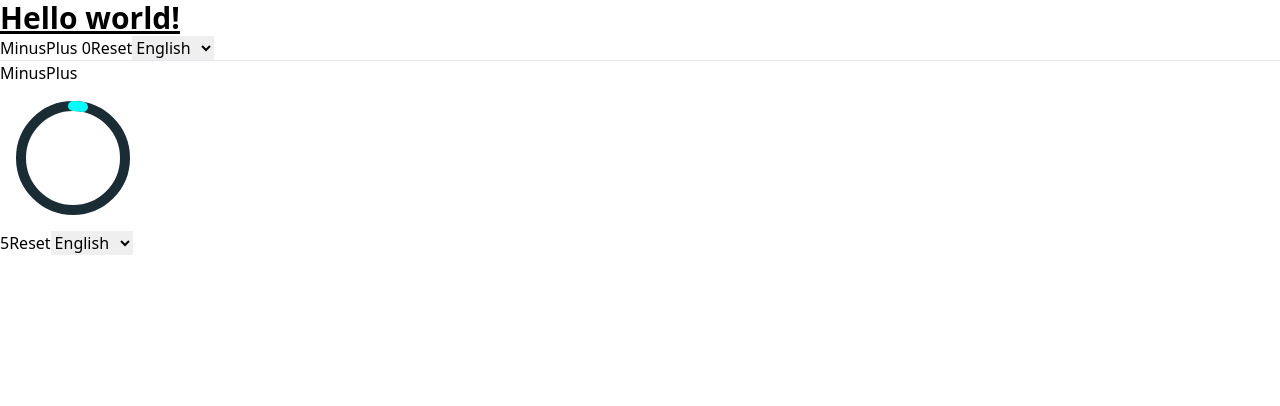
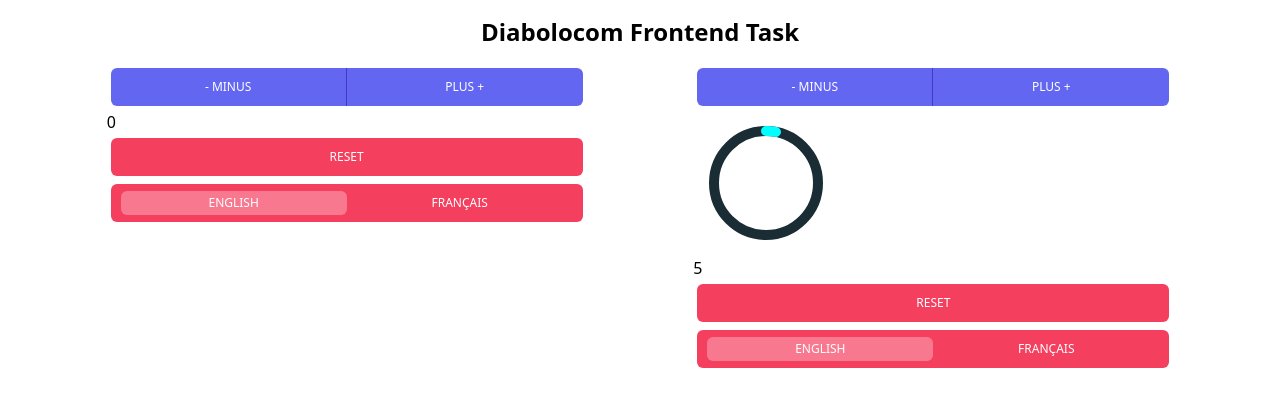
Before and after one commit to doic/diabolocom-frontend-task, a Vue app: page / in a window 1280 px wide. Shown: the top 406 px of the page. Built offline with nearby package versions, Linux system fonts and the light colour scheme.

Commit message:
Tailwind styling

```diff
--- a/src/App.vue
+++ b/src/App.vue
@@ -3,21 +3,22 @@ import CounterButtons from './components/CounterButtons.vue'
 import CounterDisplay from './components/CounterDisplay.vue'
 import CounterReset from './components/CounterReset.vue'
 import LocaleSwitcher from './components/LocaleSwitcher.vue'
-
 </script>
 <template>
-  <h1 class="text-3xl font-bold underline">
-    Hello world!
-  </h1>
-
+  <h1 class="xs:text-xl md:text-2xl text-center m-4 font-bold">Diabolocom Frontend Task</h1>
+  <div class="flex flex-col xs:flex-row justify-evenly">
+    <div class="relative flex flex-col w-full xs:w-1/2 max-w-[30rem]">
       <CounterButtons />
       <CounterDisplay />
       <CounterReset />
       <LocaleSwitcher />
-  <hr />
+    </div>
 
+    <div class="relative flex flex-col w-full xs:w-1/2 max-w-[30rem]">
       <CounterButtons counterId="1" />
       <CounterDisplay counterId="1" min="0" max="10" value="5" />
       <CounterReset counterId="1" />
       <LocaleSwitcher counterId="1" />
+    </div>
+  </div>
 </template>
--- a/src/components/CounterButtons.vue
+++ b/src/components/CounterButtons.vue
@@ -10,8 +10,16 @@ import { translations } from './translations'
 
 </script>
 <template>
-	<button class="decrement" :disabled="store.isMin(counterId)" @click="store.decrement(counterId)">{{
-		translations[store.getLocale(counterId)].minus }}</button>
-	<button class="increment" :disabled="store.isMax(counterId)" @click="store.increment(counterId)">{{
-		translations[store.getLocale(counterId)].plus }}</button>
+	<div class="grid grid-cols-2 rounded-md bg-primary-500 m-1" role="group">
+		<button :disabled="store.isMin(counterId)" @click="store.decrement(counterId)"
+			class="rounded-l border-primary-700 border-r p-2.5 text-xs font-medium uppercase leading-normal text-white transition duration-150 ease-in-out disabled:text-opacity-70 disabled:bg-primary-400 disabled:hover:bg-primary-400 hover:bg-primary-600 active:bg-primary-700">
+			- {{
+				translations[store.getLocale(counterId)].minus }}
+		</button>
+		<button :disabled="store.isMax(counterId)" @click="store.increment(counterId)"
+			class="rounded-r p-2.5 text-xs font-medium uppercase leading-normal text-white transition duration-150 ease-in-out disabled:text-opacity-70 disabled:bg-primary-400 disabled:hover:bg-primary-400 hover:bg-primary-600 active:bg-primary-700">
+			{{
+				translations[store.getLocale(counterId)].plus }} +
+		</button>
+	</div>
 </template>
--- a/src/components/CounterReset.vue
+++ b/src/components/CounterReset.vue
@@ -10,5 +10,8 @@ import { translations } from './translations'
 
 </script>
 <template>
-	<button @click="store.reset(counterId)">{{ translations[store.getLocale(counterId)].reset }}</button>
+	<button @click="store.reset(counterId)"
+		class="rounded-md m-1 p-2.5 text-xs font-medium uppercase leading-normal text-white transition duration-150 ease-in-out bg-secondary-500 hover:bg-secondary-600 active:bg-secondary-700">
+		{{ translations[store.getLocale(counterId)].reset }}
+	</button>
 </template>
--- a/src/components/LocaleSwitcher.vue
+++ b/src/components/LocaleSwitcher.vue
@@ -7,8 +7,13 @@ const { counterId } = withDefaults(defineProps<{
 })
 </script>
 <template>
-	<select @change="store.switch(counterId)">
-		<option value="en">English</option>
-		<option value="fr">Français</option>
-	</select>
+	<label
+		class="cursor-pointer rounded-md p-2.5 m-1 text-xs font-medium uppercase leading-normal text-white bg-secondary-500 hover:bg-secondary-600">
+		<input @change="store.switch(counterId)" type="checkbox" class="peer sr-only" />
+		<div
+			class="relative grid grid-cols-2 transition duration-150 ease-in-out items-center  after:absolute  after:h-6 after:w-1/2 after:rounded-md after:bg-white/30 after:transition-all after:content-[''] peer-checked:after:translate-x-full peer-focus:outline-none ">
+			<span class="text-center">English</span>
+			<span class="text-center">Français</span>
+		</div>
+	</label>
 </template>
--- a/tailwind.config.js
+++ b/tailwind.config.js
@@ -1,8 +1,19 @@
 /** @type {import('tailwindcss').Config} */
+import colors from 'tailwindcss/colors'
+
 export default {
   content: ['./index.html', './src/**/*.{vue,js,ts,jsx,tsx}'],
   theme: {
-    extend: {}
+    extend: {
+      colors: {
+        primary: colors.indigo,
+        secondary: colors.rose,
+        neutral: colors.gray
+      },
+      screens: {
+        xs: '480px'
+      }
+    }
   },
   plugins: []
 }
```
Lines whose indentation alone changed are shown as unchanged.
